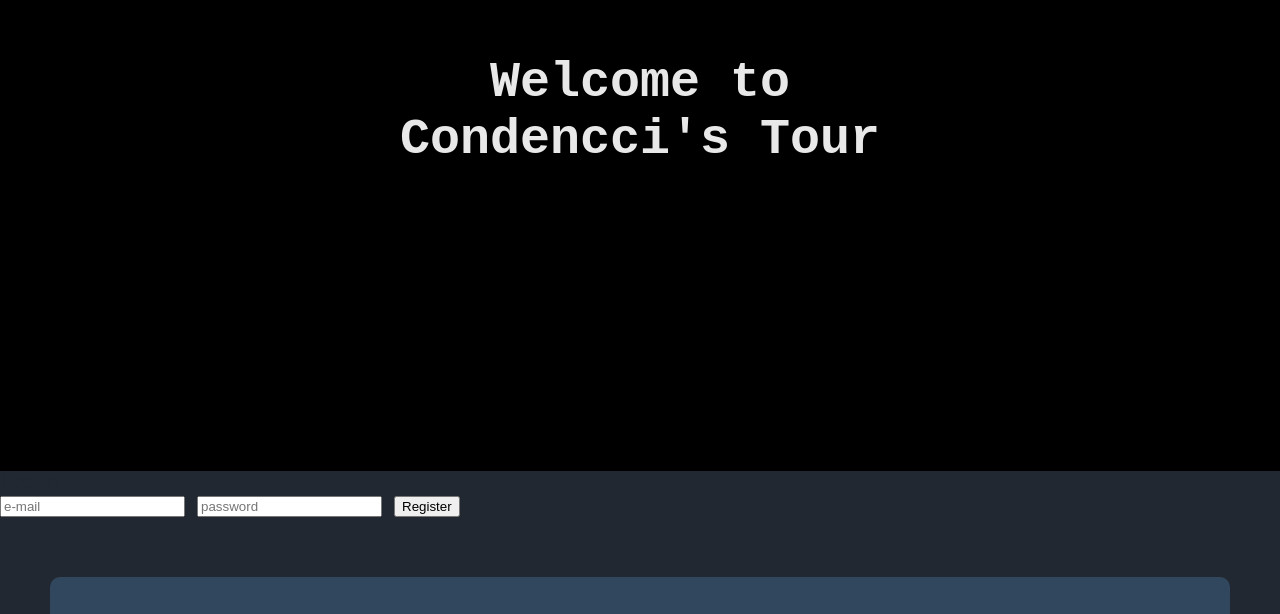
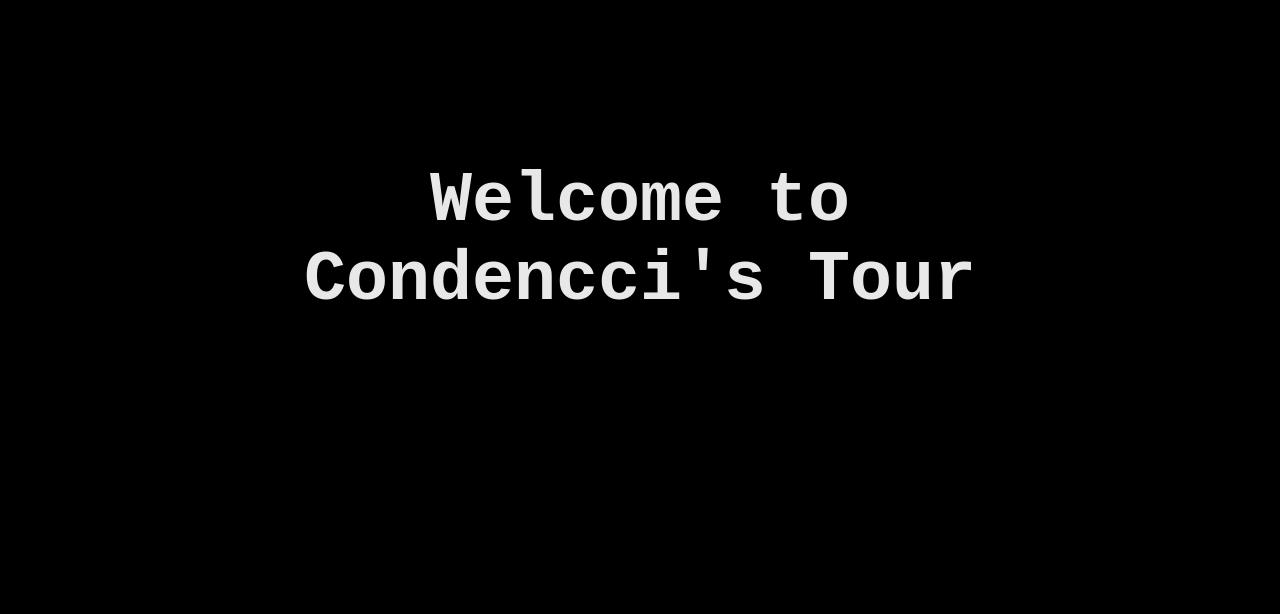
Before and after one commit to paulorisucci/projeto-lm, a plain HTML site: page index.html in a window 1280 px wide. Shown: the part 159-773 px from the top of the page. Drawn offline with Linux system fonts and the light colour scheme.

Commit message:
Update main.css

```diff
--- a/css/main.css
+++ b/css/main.css
@@ -10,8 +10,11 @@ a:link{
     text-decoration: none;
     font-size: 1.4em;
 }
+a:visited{
+    color: #222831;
+}
 h1{
-    font-size: 2.5em;
+    font-size: 3.5em;
 }
 h2{
     font-size: 2.5em;
@@ -19,14 +22,18 @@ h2{
 img{
     width: 100%;
     border-radius: 30%;
-    border: 2px solid #ff5151;
+    border: 3px solid  #222831;
 }
 header{
-    min-height: 630px;
+    min-height: 100vh;
     background-image: linear-gradient(0deg, rgba(0, 0, 0, 0.60) 40%, transparent),url("../imgs/mapa-mundi.jpeg");
     background-repeat: no-repeat;
     background-position: center;
     background-size: auto;
+    display: flex;
+    flex-direction: column;
+    align-items: center;
+    justify-content: center;
     background-attachment: fixed;
     color: white;
     background-color: black;
@@ -46,6 +53,50 @@ h1.title{
     margin: 0px;
     color: #ff5151;
 }
+.bar{
+    font-size: 2em;
+    display: grid;
+    grid-template-columns: repeat(3, 15%);
+    grid-template-areas: "label label label"
+                        "email password cadastrar";
+    justify-content: center;
+    justify-items: center;
+    align-content: center;
+    text-align: center;
+    background-color: #e8e8e8;
+    color: black;
+    padding: .5em 0 0 .5em;
+    box-shadow: 0 5px 10px 0 rgba(0, 0, 0, 0.5), 0 10px 20px 0 rgba(0, 0, 0, 0.3);
+}
+.bar input{
+    width: 80%;
+    height: 3em;
+    padding: 0 1em 0 1em;
+    max-width: 172px;
+}
+#label{
+    grid-area: label;
+    margin-bottom: .5em;
+}
+#e-mail{
+    grid-area: email;
+}
+#password{
+    grid-area: password;
+}
+
+#cadastrar{
+    grid-area: cadastrar;
+    width: 10em;
+    margin-right: 3em;
+    margin-top: 2px;
+    transition: .3s;
+}
+#cadastrar:hover{
+    background-color: #222831;
+    color: white;
+}
+
 
 main{
     display:grid;
@@ -82,20 +133,10 @@ div.next-page{
     background-color: #E8E8E8;
     width: 50%;
     justify-self: center;
-    transition: .2s;
+    transition: .4s;
 }
 div.next-page:hover a:link{
     color: #e8e8e8;
-}
-div.next-page#BRASIL:hover{
-    background-color: rgb(211, 129, 102);
-}
-div.next-page#ITALIA:hover{
-    background-color: #ff5151;
-}
-
-div.next-page#PAG-JAPAO:hover{
-    background-color: rgb(136, 153, 167);
 }
 .bottom {
     text-align:center;
@@ -119,20 +160,71 @@ i{
     color: #e8e8e8;
     vertical-align: middle;
 }
-
-
-
+@media(max-width: 1300px){
+    .bar{
+        grid-template-columns:repeat(1,50%);
+        grid-template-areas: "label"
+                             "email"
+                             "password"
+                             "cadastrar";
+    }
+    #cadastrar{
+        margin: 0;
+    }
+    .bar input{
+        margin: .5em 0 .5em 0;
+    }
+}
 @media(max-width: 950px){
     div.fotos{
-        grid-template-columns: repeat(1,80%);
+        grid-template-columns: repeat(1, auto);
         justify-content: center;
     }
     div.descricao{
         text-align: center;
     }
 }
+@media(max-width: 890px){
+    h1{
+        font-size: 2.5em;
+    }
+}
+
+@media(max-width:770px){
+    div.next-page#BRASIL{
+        background-color: rgb(211, 129, 102);
+    }
+    div.next-page#italia, div.next-page#italia a:visited{
+        background-color: #a46fc9;
+    }
+
+    div.next-page#PAG-JAPAO{
+        background-color: rgb(136, 153, 167);
+    }
+    i.fa-horse{
+        display: none;
+    }
+}
+@media(min-width: 770px){
+    div.next-page#BRASIL:hover{
+        background-color: rgb(211, 129, 102);
+    }
+    div.next-page#italia:hover{
+        background-color: #8545a7;
+    }
+
+    div.next-page#PAG-JAPAO:hover{
+        background-color: rgb(136, 153, 167);
+    }
+}
 @media(max-width: 375px){
     div.descricao{
         display: none;
     }
+    img{
+        border-radius: 50%;
+    }
+    h1{
+        font-size: 2em;
+    }
 }
```
